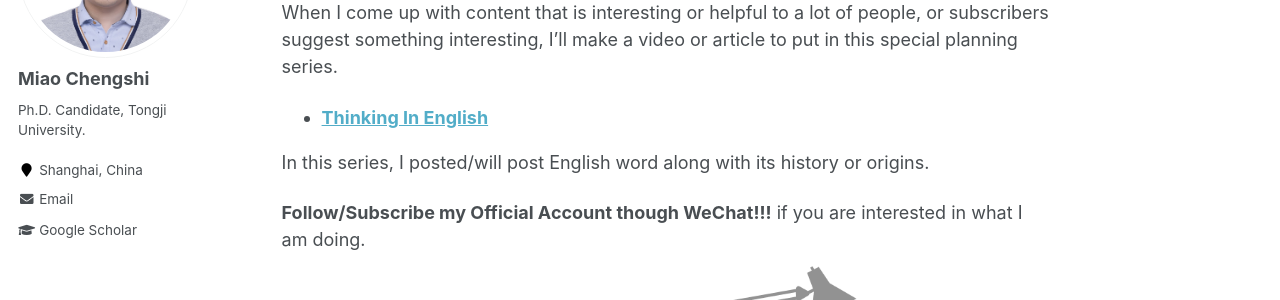
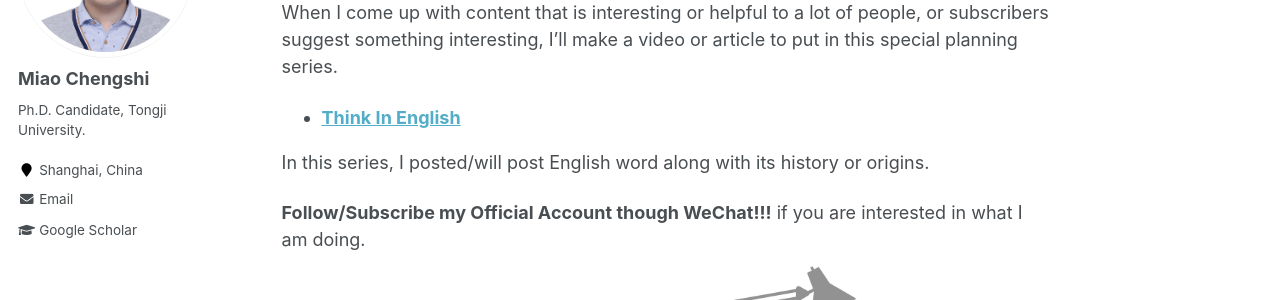
Before and after one commit to miaochengshi/miaochengshi.github.io, a Jekyll site: the page built from _pages/about.md, in a window 1280 px wide and 900 px high, scrolled down 1590 px. Shown: the part 153-453 px from the top of the window. Built offline with Jekyll 4.4.1, drawn with Linux system fonts in a browser that asks for light colours.

Commit message:
Update about.md

```diff
--- a/_pages/about.md
+++ b/_pages/about.md
@@ -45,7 +45,7 @@ In this series, I posted/will post some pratical skills about how Python can hel
 
 When I come up with content that is interesting or helpful to a lot of people, or subscribers suggest something interesting, I'll make a video or article to put in this special planning series.
 
-- [**Thinking In English**](https://mp.weixin.qq.com/mp/appmsgalbum?action=getalbum&album_id=1589437448407810048&__biz=MzAxNTg5MDI2Mg==#wechat_redirect)
+- [**Think In English**](https://mp.weixin.qq.com/mp/appmsgalbum?action=getalbum&album_id=1589437448407810048&__biz=MzAxNTg5MDI2Mg==#wechat_redirect)
 
 In this series, I posted/will post English word along with its history or origins.
 
```
